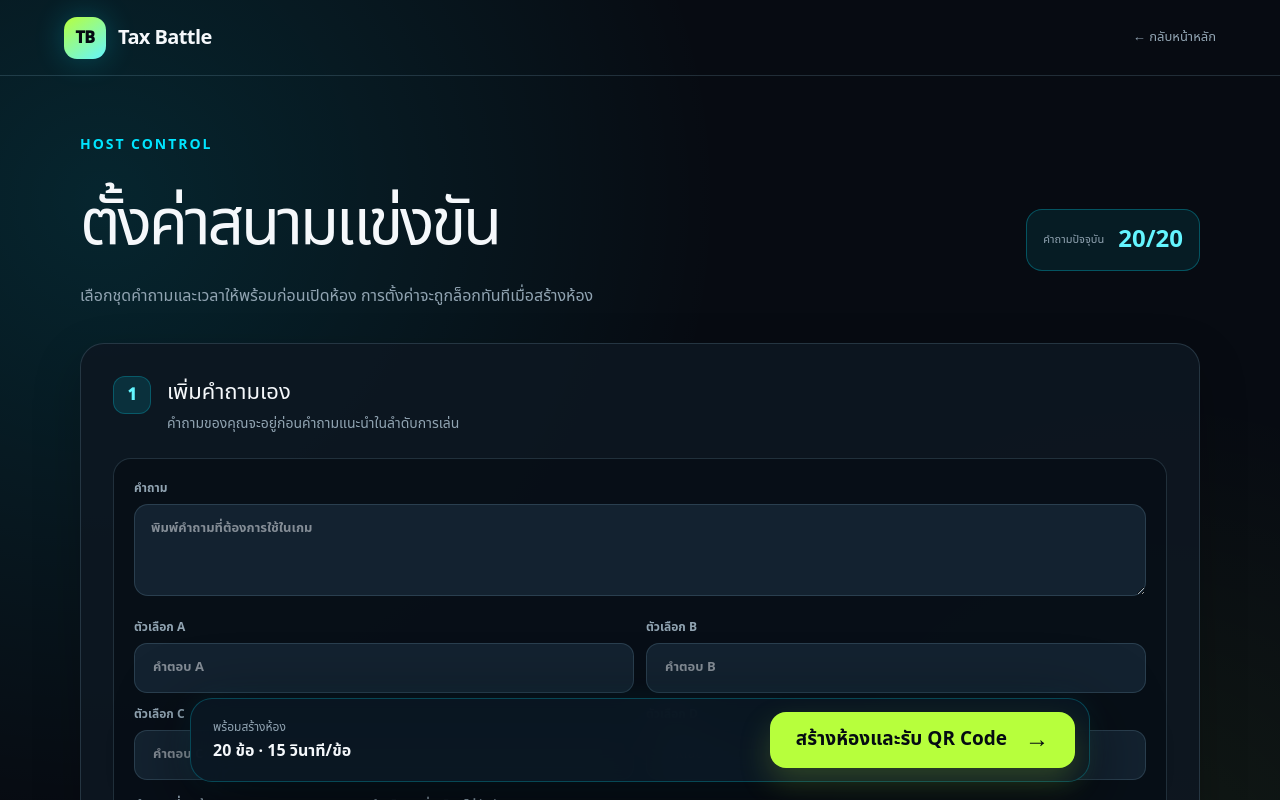
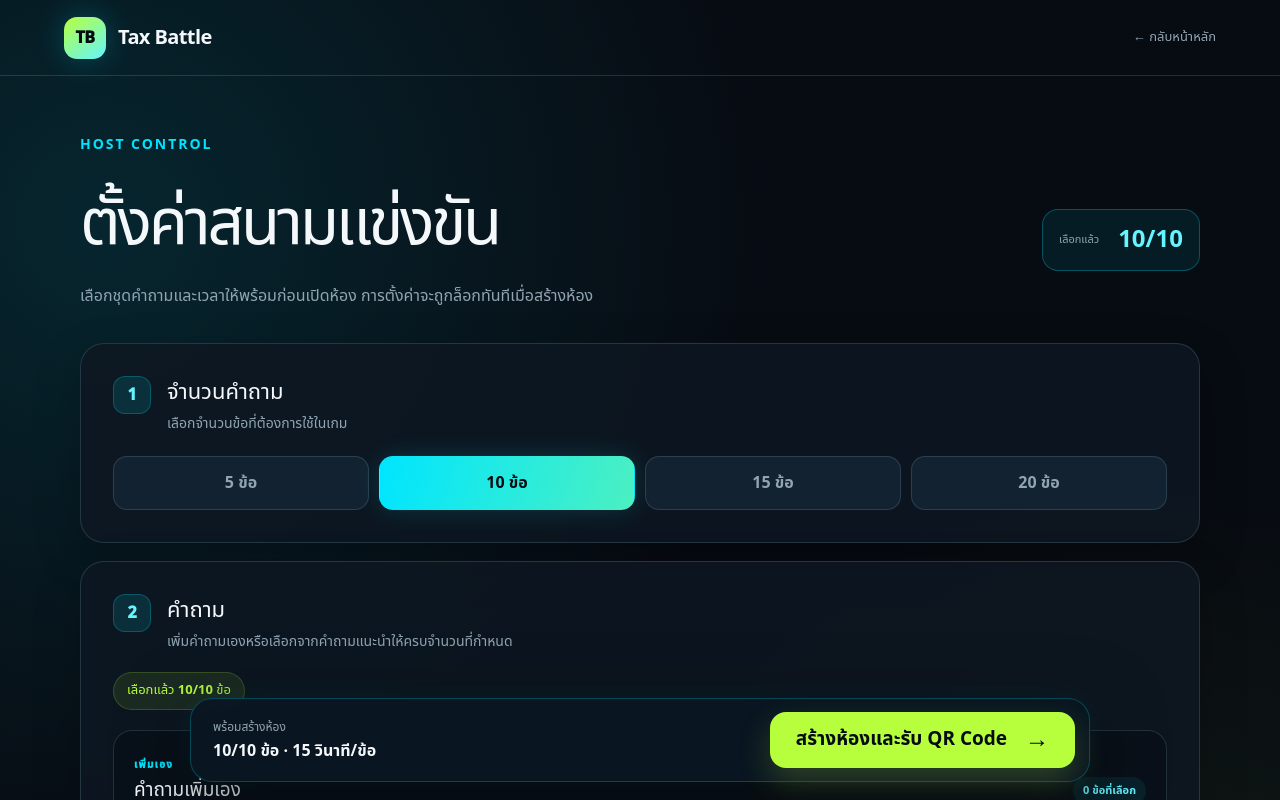
Before and after one commit to ohmmey112233-cpu/tax-battle, a Next.js app: page / in a window 1280 px wide. Both pictures are taken after a click on the button "สร้างห้องสำหรับผู้สอน". Shown: the top 800 px of the page. Built offline with nearby package versions, Linux system fonts and the light colour scheme.

Commit message:
Simplify host question setup flow

```diff
--- a/app/globals.css
+++ b/app/globals.css
@@ -606,6 +606,12 @@ input:focus { box-shadow: 0 0 0 5px rgba(0,229,255,.1); }
 .step-number { width: 38px; height: 38px; flex: 0 0 38px; display: grid; place-items: center; border-radius: 12px; background: rgba(0,229,255,.12); color: var(--aqua); border: 1px solid rgba(0,229,255,.23); font-weight: 950; }
 .step-title h2 { margin: 0; color: var(--ink); font-size: 22px; }
 .step-title p { margin: 4px 0 0; color: var(--muted); font-size: 14px; }
+.question-section-block { margin-top: 20px; padding: 20px; border: 1px solid var(--line); border-radius: 19px; background: rgba(5,11,18,.42); }
+.recommended-question-block { margin-top: 16px; }
+.question-subheading { display: flex; align-items: end; justify-content: space-between; gap: 16px; }
+.question-subheading span { color: var(--teal); font-size: 10px; font-weight: 950; letter-spacing: .12em; text-transform: uppercase; }
+.question-subheading h3 { margin: 2px 0 0; color: var(--ink); font-size: 19px; }
+.question-subheading small { padding: 6px 10px; border-radius: 999px; background: rgba(0,229,255,.08); color: var(--aqua); font-size: 11px; font-weight: 800; }
 .custom-question-form { margin-top: 24px; padding: 20px; border: 1px solid var(--line); border-radius: 18px; background: rgba(5,11,18,.58); }
 .custom-field { margin: 0; }
 .custom-field > span { display: block; margin-bottom: 7px; color: var(--muted); font-size: 12px; font-weight: 800; }
@@ -635,11 +641,13 @@ input:focus { box-shadow: 0 0 0 5px rgba(0,229,255,.1); }
 .custom-question-list { margin-top: 20px; display: grid; gap: 8px; }
 .custom-question-list h3 { margin: 0 0 3px; color: var(--ink); font-size: 15px; }
 .custom-question-list h3 span { margin-left: 7px; color: var(--aqua); font-size: 12px; }
-.custom-question-item { min-height: 68px; padding: 11px 12px; display: grid; grid-template-columns: 38px 1fr auto; align-items: center; gap: 10px; border: 1px solid rgba(183,255,60,.2); border-radius: 14px; background: rgba(183,255,60,.055); }
-.custom-question-item > div { min-width: 0; }
+.custom-question-item { min-height: 68px; display: grid; grid-template-columns: 1fr auto; align-items: stretch; border: 1px solid var(--line); border-radius: 14px; background: rgba(5,11,18,.58); overflow: hidden; }
+.custom-question-item.selected { border-color: rgba(183,255,60,.28); background: rgba(183,255,60,.055); }
+.custom-question-toggle { min-width: 0; padding: 11px 12px; display: grid; grid-template-columns: 24px 38px 1fr; align-items: center; gap: 9px; border: 0; background: transparent; text-align: left; }
+.custom-question-toggle > span:last-child { min-width: 0; }
 .custom-question-item strong { display: block; overflow: hidden; text-overflow: ellipsis; white-space: nowrap; color: var(--ink); font-size: 13px; }
-.custom-question-item p { margin: 4px 0 0; overflow: hidden; text-overflow: ellipsis; white-space: nowrap; color: var(--muted); font-size: 11px; }
-.custom-question-item button { min-height: 36px; padding: 0 12px; border: 1px solid rgba(255,92,122,.25); border-radius: 10px; background: rgba(255,92,122,.08); color: #ff9bad; font-size: 11px; font-weight: 800; }
+.custom-question-item small { display: block; margin-top: 4px; overflow: hidden; text-overflow: ellipsis; white-space: nowrap; color: var(--muted); font-size: 11px; }
+.delete-custom-question { min-height: 36px; padding: 0 13px; border: 0; border-left: 1px solid rgba(255,92,122,.18); background: rgba(255,92,122,.07); color: #ff9bad; font-size: 11px; font-weight: 800; }
 .notice-banner { margin-top: 12px; padding: 13px 16px; border: 1px solid rgba(183,255,60,.2); border-radius: 14px; background: rgba(183,255,60,.08); color: #d5ff8c; font-size: 13px; font-weight: 700; }
 .segmented { display: grid; grid-template-columns: repeat(4, 1fr); gap: 10px; margin-top: 22px; }
 .segmented button { min-height: 54px; border: 1px solid var(--line); border-radius: 14px; background: var(--panel-2); color: var(--muted); font-weight: 900; transition: .18s ease; }
@@ -708,9 +716,10 @@ input:focus { box-shadow: 0 0 0 5px rgba(0,229,255,.1); }
   .setup-heading-line { align-items: stretch; flex-direction: column; gap: 8px; }
   .current-question-count { width: 100%; margin-bottom: 8px; }
   .setup-step { padding: 18px 14px; border-radius: 19px; }
+  .question-section-block { padding: 14px 10px; }
   .custom-question-form { padding: 14px 11px; }
   .custom-options-grid, .custom-form-bottom { grid-template-columns: 1fr; }
-  .custom-question-item { grid-template-columns: 32px 1fr auto; }
+  .custom-question-toggle { padding: 10px 8px; grid-template-columns: 22px 30px 1fr; gap: 6px; }
   .segmented { grid-template-columns: 1fr 1fr; }
   .question-card-head { min-height: 82px; }
   .question-toggle { padding: 11px; grid-template-columns: 22px 25px 1fr; gap: 7px; }
--- a/app/page.tsx
+++ b/app/page.tsx
@@ -161,6 +161,7 @@ function HomeScreen({ onJoin, onCreate }: { onJoin: (code: string) => void; onCr
   );
 }
 
+const QUESTION_COUNTS = [5, 10, 15, 20] as const;
 const QUESTION_TIMES = [5, 10, 15, 20] as const;
 
 type CustomQuestion = {
@@ -175,8 +176,10 @@ function SetupScreen({ onBack, onCreated }: {
   onBack: () => void;
   onCreated: (code: string, token: string) => void;
 }) {
-  const [selected, setSelected] = useState<number[]>(QUESTIONS.map((_, index) => index));
+  const [questionCount, setQuestionCount] = useState(10);
+  const [selected, setSelected] = useState<number[]>(QUESTIONS.slice(0, 10).map((_, index) => index));
   const [customQuestions, setCustomQuestions] = useState<CustomQuestion[]>([]);
+  const [selectedCustom, setSelectedCustom] = useState<string[]>([]);
   const [customPrompt, setCustomPrompt] = useState("");
   const [customOptions, setCustomOptions] = useState<[string, string, string, string]>(["", "", "", ""]);
   const [customCorrectIndex, setCustomCorrectIndex] = useState(0);
@@ -186,18 +189,47 @@ function SetupScreen({ onBack, onCreated }: {
   const [busy, setBusy] = useState(false);
   const [error, setError] = useState("");
   const [notice, setNotice] = useState("");
-  const questionCount = selected.length + customQuestions.length;
+  const selectedCount = selected.length + selectedCustom.length;
+
+  function changeCount(nextCount: number) {
+    const nextCustom = selectedCustom.slice(0, nextCount);
+    const recommendedSlots = nextCount - nextCustom.length;
+    setQuestionCount(nextCount);
+    setSelectedCustom(nextCustom);
+    setSelected((current) => {
+      const next = [...current].sort((a, b) => a - b).slice(0, recommendedSlots);
+      for (let index = 0; next.length < recommendedSlots && index < QUESTIONS.length; index += 1) {
+        if (!next.includes(index)) next.push(index);
+      }
+      return next.sort((a, b) => a - b);
+    });
+    setError("");
+    setNotice("");
+  }
 
   function toggleQuestion(index: number) {
     setSelected((current) => {
       if (current.includes(index)) return current.filter((item) => item !== index);
-      if (current.length + customQuestions.length >= 20) {
-        setError("เลือกครบ 20 ข้อแล้ว กรุณาเอาข้อหนึ่งออกก่อน");
+      if (current.length + selectedCustom.length >= questionCount) {
+        setError(`เลือกครบ ${questionCount} ข้อแล้ว กรุณาเอาข้อหนึ่งออกก่อน`);
         return current;
       }
       setError("");
       setNotice("");
       return [...current, index].sort((a, b) => a - b);
+    });
+  }
+
+  function toggleCustomQuestion(id: string) {
+    setSelectedCustom((current) => {
+      if (current.includes(id)) return current.filter((item) => item !== id);
+      if (current.length + selected.length >= questionCount) {
+        setError(`เลือกครบ ${questionCount} ข้อแล้ว กรุณาเอาข้อหนึ่งออกก่อน`);
+        return current;
+      }
+      setError("");
+      setNotice("");
+      return [...current, id];
     });
   }
 
@@ -217,24 +249,19 @@ function SetupScreen({ onBack, onCreated }: {
       setError("กรุณาใส่ตัวเลือกให้ครบทั้ง 4 ตัวเลือก");
       return;
     }
-    if (questionCount >= 20 && selected.length === 0) {
-      setError("มีคำถามเพิ่มเองครบ 20 ข้อแล้ว กรุณาลบหนึ่งข้อก่อน");
-      return;
-    }
-
-    if (questionCount >= 20) {
-      setSelected((current) => current.slice(0, -1));
-      setNotice("เพิ่มคำถามแล้ว และนำคำถามแนะนำลำดับท้ายออก 1 ข้อเพื่อคงจำนวนสูงสุด 20 ข้อ");
-    } else {
-      setNotice("เพิ่มคำถามของคุณแล้ว");
-    }
+    const id = crypto.randomUUID();
+    const shouldSelect = selectedCount < questionCount;
     setCustomQuestions((current) => [...current, {
-      id: crypto.randomUUID(),
+      id,
       prompt,
       options,
       correctIndex: customCorrectIndex,
       explanation: customExplanation.trim(),
     }]);
+    if (shouldSelect) setSelectedCustom((current) => [...current, id]);
+    setNotice(shouldSelect
+      ? "เพิ่มและเลือกคำถามของคุณแล้ว"
+      : `เพิ่มคำถามแล้ว แต่ยังไม่ได้เลือก เพราะเลือกครบ ${questionCount} ข้อแล้ว`);
     setCustomPrompt("");
     setCustomOptions(["", "", "", ""]);
     setCustomCorrectIndex(0);
@@ -244,13 +271,14 @@ function SetupScreen({ onBack, onCreated }: {
 
   function deleteCustomQuestion(id: string) {
     setCustomQuestions((current) => current.filter((question) => question.id !== id));
+    setSelectedCustom((current) => current.filter((item) => item !== id));
     setNotice("ลบคำถามเพิ่มเองแล้ว คุณสามารถเลือกคำถามแนะนำกลับเข้ามาได้");
     setError("");
   }
 
   async function createRoom() {
-    if (questionCount < 1 || questionCount > 20) {
-      setError("กรุณาเลือกคำถามรวมตั้งแต่ 1 ถึง 20 ข้อ");
+    if (selectedCount !== questionCount) {
+      setError(`กรุณาเลือกคำถามให้ครบ ${questionCount} ข้อ`);
       return;
     }
     setBusy(true);
@@ -263,7 +291,7 @@ function SetupScreen({ onBack, onCreated }: {
           body: JSON.stringify({
             questionSeconds,
             selectedQuestions: selected,
-            customQuestions: customQuestions.map(({ prompt, options, correctIndex, explanation }) => ({
+            customQuestions: customQuestions.filter((question) => selectedCustom.includes(question.id)).map(({ prompt, options, correctIndex, explanation }) => ({
               prompt,
               options,
               correctIndex,
@@ -293,13 +321,28 @@ function SetupScreen({ onBack, onCreated }: {
           <p className="eyebrow">HOST CONTROL</p>
           <div className="setup-heading-line">
             <h1>ตั้งค่าสนามแข่งขัน</h1>
-            <div className="current-question-count"><span>คำถามปัจจุบัน</span><strong>{questionCount}/20</strong></div>
+            <div className="current-question-count"><span>เลือกแล้ว</span><strong>{selectedCount}/{questionCount}</strong></div>
           </div>
           <p>เลือกชุดคำถามและเวลาให้พร้อมก่อนเปิดห้อง การตั้งค่าจะถูกล็อกทันทีเมื่อสร้างห้อง</p>
         </header>
 
-        <section className="setup-step custom-question-step">
-          <div className="step-title"><span className="step-number">1</span><div><h2>เพิ่มคำถามเอง</h2><p>คำถามของคุณจะอยู่ก่อนคำถามแนะนำในลำดับการเล่น</p></div></div>
+        <section className="setup-step">
+          <div className="step-title"><span className="step-number">1</span><div><h2>จำนวนคำถาม</h2><p>เลือกจำนวนข้อที่ต้องการใช้ในเกม</p></div></div>
+          <div className="segmented" aria-label="จำนวนคำถาม">
+            {QUESTION_COUNTS.map((count) => (
+              <button key={count} className={questionCount === count ? "active" : ""} onClick={() => changeCount(count)}>{count} ข้อ</button>
+            ))}
+          </div>
+        </section>
+
+        <section className="setup-step question-step">
+          <div className="step-title"><span className="step-number">2</span><div><h2>คำถาม</h2><p>เพิ่มคำถามเองหรือเลือกจากคำถามแนะนำให้ครบจำนวนที่กำหนด</p></div></div>
+          <div className={`selection-summary ${selectedCount === questionCount ? "complete" : ""}`}>
+            เลือกแล้ว <strong>{selectedCount}/{questionCount}</strong> ข้อ
+          </div>
+
+          <div className="question-section-block">
+            <div className="question-subheading"><div><span>เพิ่มเอง</span><h3>คำถามเพิ่มเอง</h3></div><small>{selectedCustom.length} ข้อที่เลือก</small></div>
             <form className="custom-question-form" onSubmit={addCustomQuestion}>
               <label className="custom-field custom-prompt-field">
                 <span>คำถาม</span>
@@ -327,30 +370,30 @@ function SetupScreen({ onBack, onCreated }: {
                   <textarea maxLength={500} placeholder="อธิบายเฉลยสั้นๆ" value={customExplanation} onChange={(event) => setCustomExplanation(event.target.value)} />
                 </label>
               </div>
-            <button className="add-question-button" type="submit">
-              {questionCount >= 20 ? "+ เพิ่มและแทนที่คำถามแนะนำ 1 ข้อ" : "+ เพิ่มคำถามนี้"}
-            </button>
+              <button className="add-question-button" type="submit">+ เพิ่มคำถามนี้</button>
             </form>
 
             {customQuestions.length > 0 && (
               <div className="custom-question-list">
-              <h3>คำถามที่เพิ่มเอง <span>{customQuestions.length} ข้อ</span></h3>
-              {customQuestions.map((question, index) => (
-                <article className="custom-question-item" key={question.id}>
+                {customQuestions.map((question, index) => {
+                  const isSelected = selectedCustom.includes(question.id);
+                  return (
+                    <article className={`custom-question-item ${isSelected ? "selected" : ""}`} key={question.id}>
+                      <button className="custom-question-toggle" onClick={() => toggleCustomQuestion(question.id)} aria-pressed={isSelected}>
+                        <span className="question-check">{isSelected ? "✓" : ""}</span>
                         <span className="question-index">C{String(index + 1).padStart(2, "0")}</span>
-                  <div><strong>{question.prompt}</strong><p>คำตอบ: {String.fromCharCode(65 + question.correctIndex)} · {question.options[question.correctIndex]}</p></div>
-                  <button onClick={() => deleteCustomQuestion(question.id)} aria-label={`ลบคำถาม ${question.prompt}`}>ลบ</button>
+                        <span><strong>{question.prompt}</strong><small>คำตอบ: {String.fromCharCode(65 + question.correctIndex)} · {question.options[question.correctIndex]}</small></span>
+                      </button>
+                      <button className="delete-custom-question" onClick={() => deleteCustomQuestion(question.id)} aria-label={`ลบคำถาม ${question.prompt}`}>ลบ</button>
                     </article>
-              ))}
+                  );
+                })}
               </div>
             )}
-        </section>
+          </div>
 
-        <section className="setup-step question-step">
-          <div className="step-title"><span className="step-number">2</span><div><h2>คำถามแนะนำ</h2><p>เลือกไว้ทั้งหมดเป็นค่าเริ่มต้น และสามารถเอาออกเพื่อเพิ่มคำถามของคุณได้</p></div></div>
-          <div className={`selection-summary ${questionCount === 20 ? "complete" : ""}`}>
-            จำนวนคำถามปัจจุบัน <strong>{questionCount}/20</strong> ข้อ · คำถามแนะนำที่เลือก {selected.length} ข้อ
-          </div>
+          <div className="question-section-block recommended-question-block">
+            <div className="question-subheading"><div><span>พร้อมใช้</span><h3>คำถามแนะนำ</h3></div><small>{selected.length} ข้อที่เลือก</small></div>
             <div className="question-picker">
               {QUESTIONS.map((question, index) => {
                 const isSelected = selected.includes(index);
@@ -383,6 +426,7 @@ function SetupScreen({ onBack, onCreated }: {
                 );
               })}
             </div>
+          </div>
         </section>
 
         <section className="setup-step">
@@ -399,8 +443,8 @@ function SetupScreen({ onBack, onCreated }: {
       </div>
 
       <div className="setup-actionbar">
-        <div><span>พร้อมสร้างห้อง</span><strong>{questionCount} ข้อ · {questionSeconds} วินาที/ข้อ</strong></div>
-        <button className="start-button" onClick={createRoom} disabled={busy || questionCount < 1 || questionCount > 20}>
+        <div><span>{selectedCount === questionCount ? "พร้อมสร้างห้อง" : `เลือกคำถามอีก ${questionCount - selectedCount} ข้อ`}</span><strong>{selectedCount}/{questionCount} ข้อ · {questionSeconds} วินาที/ข้อ</strong></div>
+        <button className="start-button" onClick={createRoom} disabled={busy || selectedCount !== questionCount}>
           {busy ? "กำลังสร้างห้อง…" : "สร้างห้องและรับ QR Code"} <span>→</span>
         </button>
       </div>
```
Lines whose indentation alone changed are shown as unchanged.
